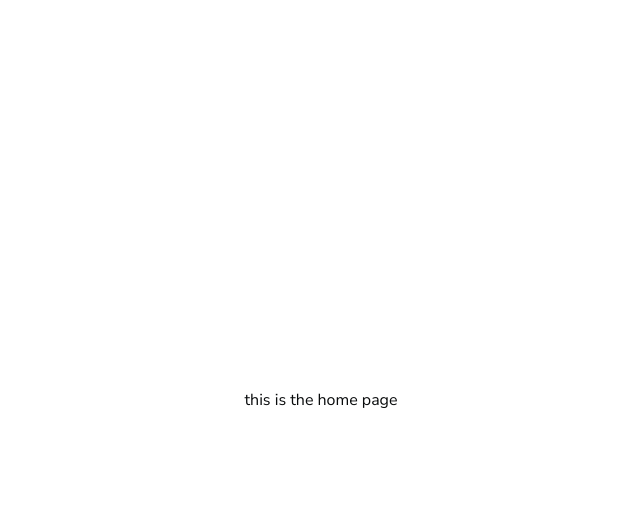
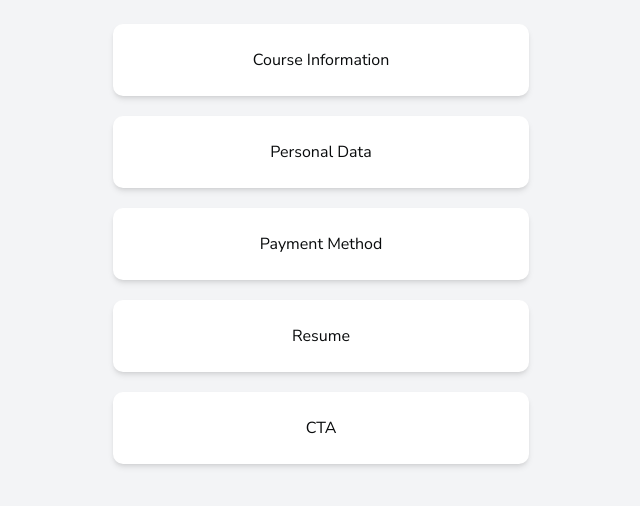
Before and after one commit to eneto774/cakto-checkout, a Next.js app: page / in a window 1280 px wide. Shown: the top 506 px of the page, without its empty margins (319-959 px from the left). Built offline with nearby package versions, Linux system fonts and the light colour scheme.

Commit message:
feat: structure base for layout

```diff
--- a/src/app/page.tsx
+++ b/src/app/page.tsx
@@ -1,8 +1,23 @@
-
 export default async function Home() {
   return (
-    <div className="flex flex-col flex-1 items-center justify-center font-sans">
-      this is the home page
+    <div className="min-h-screen bg-gray-100 py-6 font-sans">
+      <main className="mx-auto flex w-full max-w-md flex-col gap-5 px-4">
+        <section className="flex flex-col items-center justify-center gap-4 rounded-lg bg-white p-6 shadow-md">
+          Course Information
+        </section>
+        <section className="flex flex-col items-center justify-center gap-4 rounded-lg bg-white p-6 shadow-md">
+          Personal Data
+        </section>
+        <section className="flex flex-col items-center justify-center gap-4 rounded-lg bg-white p-6 shadow-md">
+          Payment Method
+        </section>
+        <section className="flex flex-col items-center justify-center gap-4 rounded-lg bg-white p-6 shadow-md">
+          Resume
+        </section>
+        <section className="flex flex-col items-center justify-center gap-4 rounded-lg bg-white p-6 shadow-md">
+          CTA
+        </section>
+      </main>
     </div>
   );
 }
```
